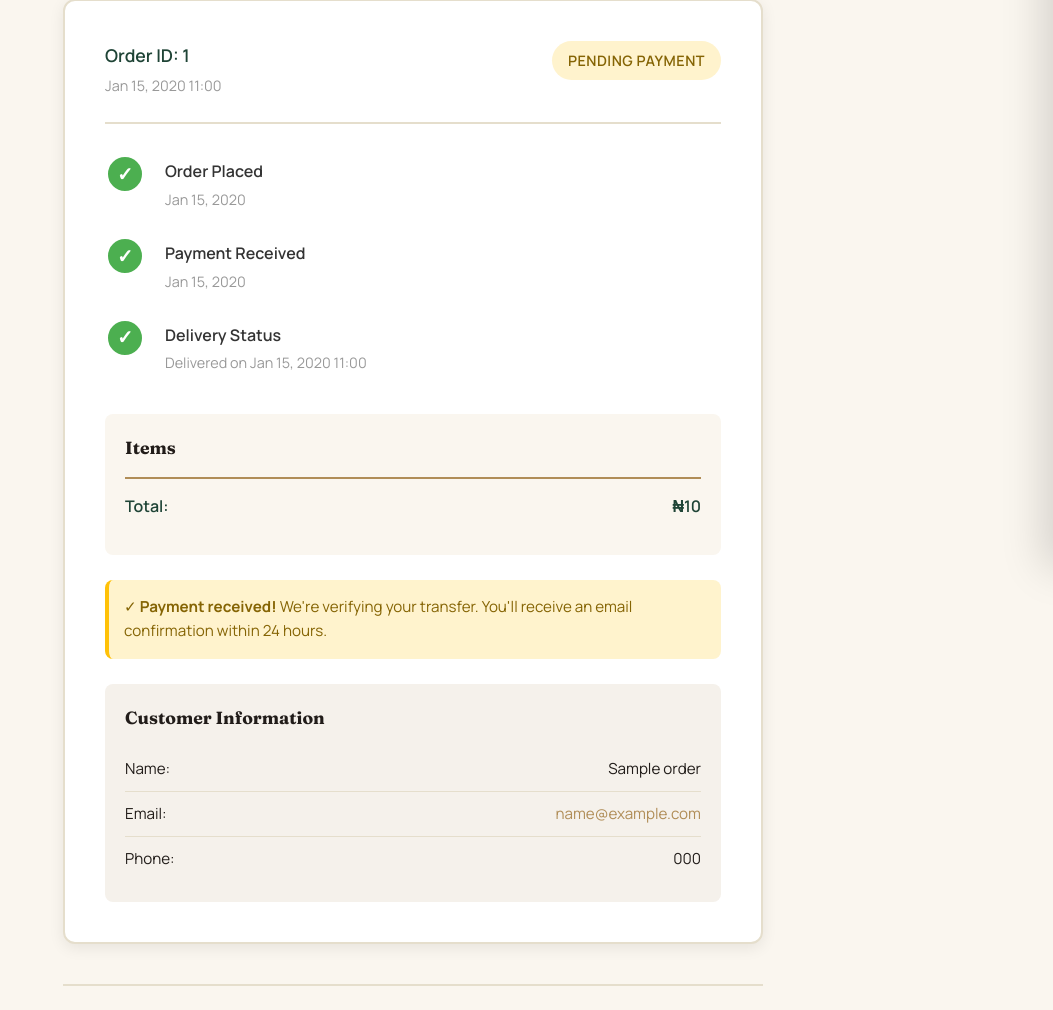
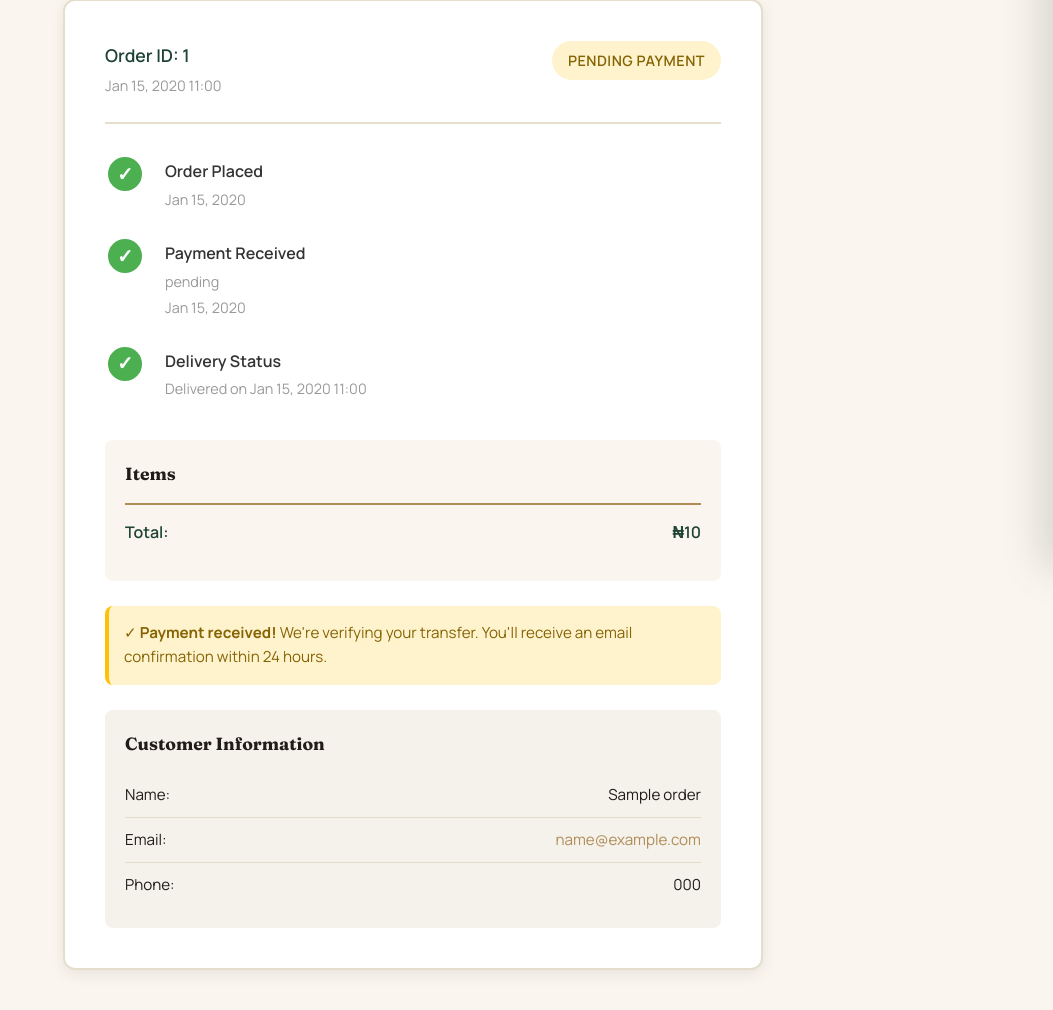
Before and after one commit to mohammedimk/mahzarat, a Django app: page /order/1/status/ in a window 1280 px wide. Shown: the part 232-1242 px from the top of the page, without its empty margins (227-1280 px from the left). Run offline with Django 4.2, Linux system fonts and the light colour scheme; data comes from the database, SQL or seed files in the repository; tables that the repository leaves empty hold one stand-in row (values such as "Sample post"); parts of the project's set-up code (start-up, migrations or seed data) failed here and were passed over.

Commit message:
Update order_status.html

```diff
--- a/store/templates/store/order_status.html
+++ b/store/templates/store/order_status.html
@@ -36,6 +36,7 @@
             <div class="timeline-content">
               <div class="timeline-title">Payment Received</div>
               {% if order.status == 'completed' or order.is_delivered %}
+                <div class="timeline-date">{{ order.status }}</div>
                 <div class="timeline-date">{{ order.completed_at|date:"M d, Y" }}</div>
               {% else %}
                 <div class="timeline-date">Waiting for payment verification...</div>
```
